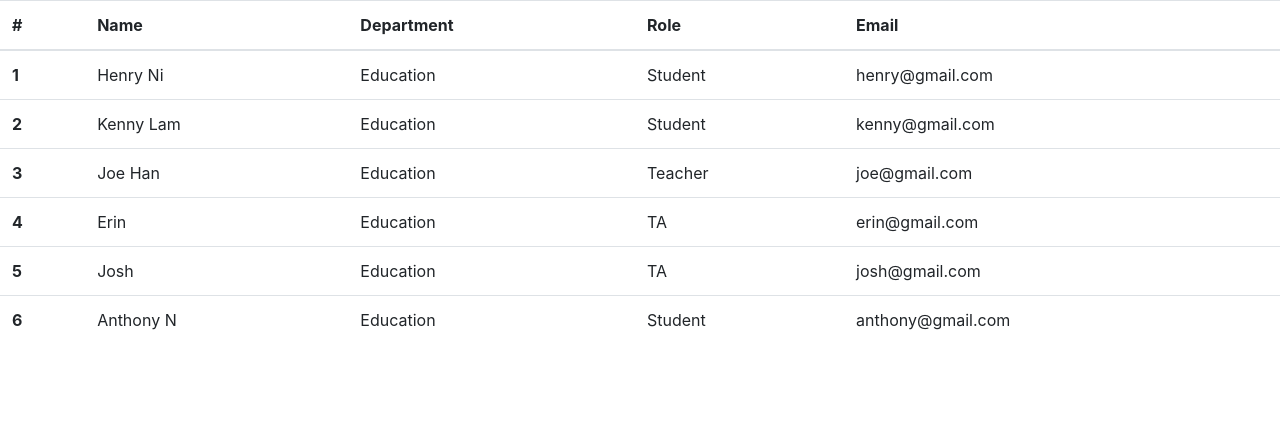
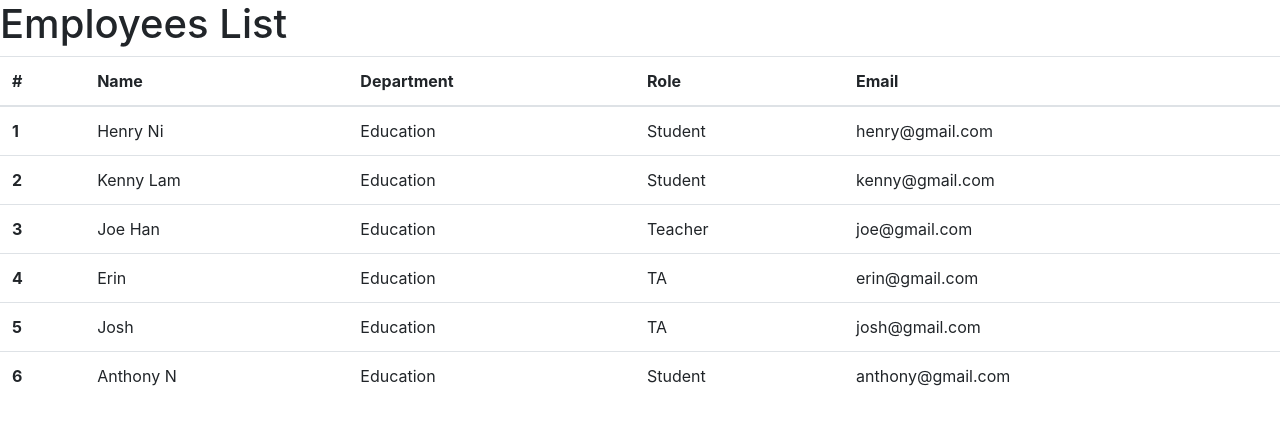
Before and after one commit to henryni914/Employee-Directory-React-, a React (Create React App) app in the folder react-app/: page / in a window 1280 px wide. Shown: the top 424 px of the page. Built offline with nearby package versions, Linux system fonts and the light colour scheme.

Commit message:
created a title

```diff
--- a/react-app/src/App.js
+++ b/react-app/src/App.js
@@ -1,6 +1,6 @@
 import React, { Component } from "react";
 import employees from "./employees.json";
-// import Title from "./components/Title";
+import Title from "./components/Title";
 import EmployeeCard from "./components/EmployeeCard";
 // import Table from "./components/Table";
 
@@ -13,7 +13,7 @@ class App extends Component {
     render() {
         return (
             <div>
-                {/* <Title> Employees List</Title> */}
+                <Title> Employees List</Title>
                 <table className="table table-hover">
                     <thead>
                         <tr>
--- /dev/null
+++ b/react-app/src/components/Title/index.js
@@ -0,0 +1,8 @@
+import React from "react";
+import "./style.css";
+
+function Title(props) {
+  return <h1 className="title">{props.children}</h1>;
+}
+
+export default Title;
```
Also changed, not shown: react-app/src/components/Title/style.css (added).
